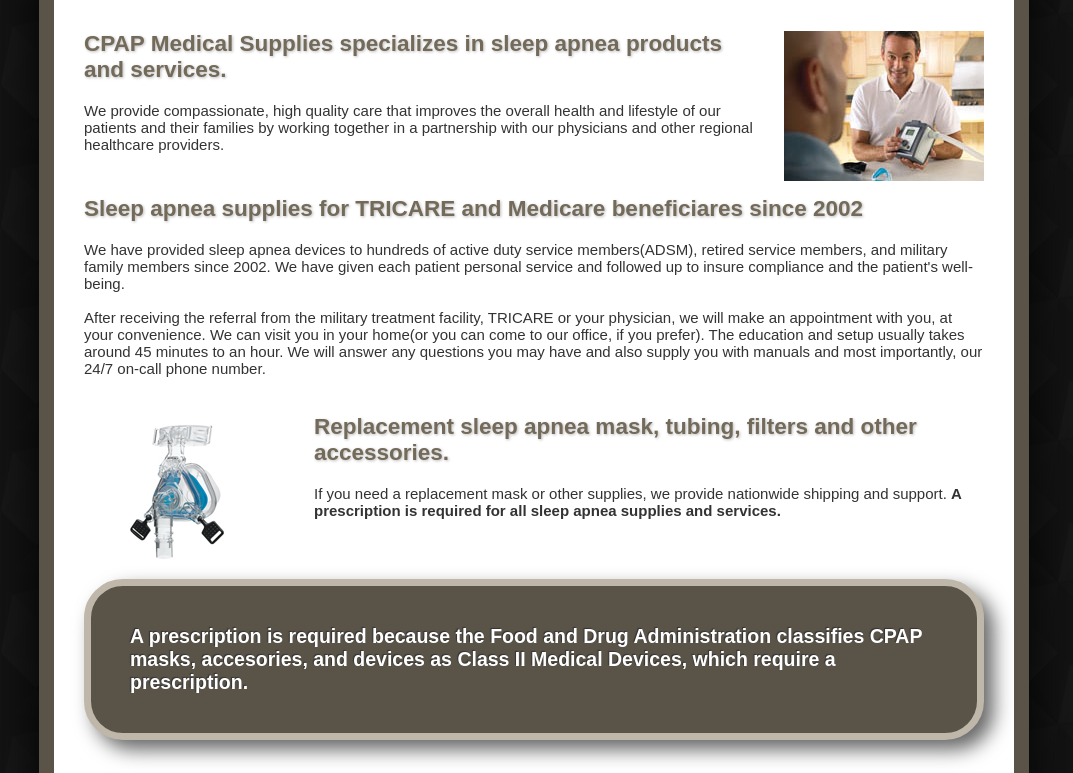
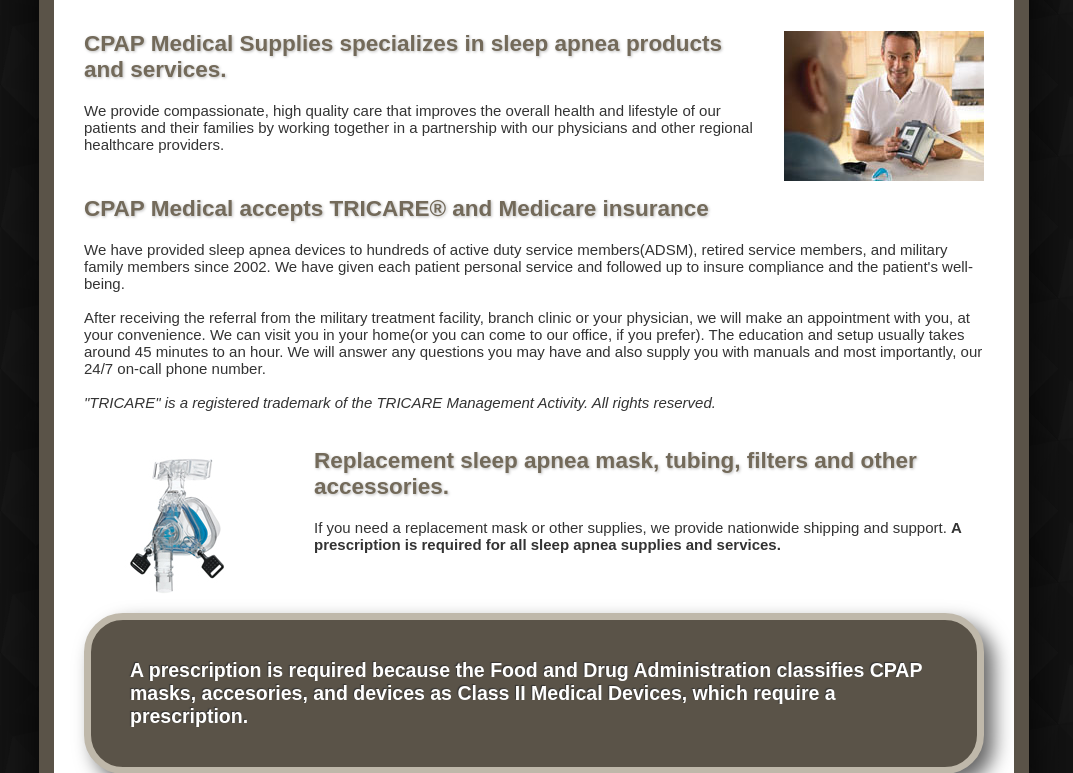
Before and after one commit to skimnaples/cpapmedicalsupplies.com, a PHP site: page / in a window 1280 px wide. Shown: the part 164-937 px from the top of the page, without its empty margins (106-1179 px from the left). Run offline with PHP 8.4, Linux system fonts and the light colour scheme; some libraries are stand-ins or nearby versions.

Commit message:
Changed tricare wording and added analytics

```diff
--- a/index.php
+++ b/index.php
@@ -5,6 +5,21 @@
 		<title>CPAP Medical Supplies and Services - Military CPAP Supplies - Jacksonville FL</title>
 		<meta http-equiv="content-type" content="text/html; charset=UTF-8" />
 		<meta name="description" content="CPAP supplies for active duty military, retired military, military families and Medicare beneficiaries." />
+
+		<script type="text/javascript">
+
+		  var _gaq = _gaq || [];
+		  _gaq.push(['_setAccount', 'UA-25746046-2']);
+		  _gaq.push(['_trackPageview']);
+
+		  (function() {
+			var ga = document.createElement('script'); ga.type = 'text/javascript'; ga.async = true;
+			ga.src = ('https:' == document.location.protocol ? 'https://ssl' : 'http://www') + '.google-analytics.com/ga.js';
+			var s = document.getElementsByTagName('script')[0]; s.parentNode.insertBefore(ga, s);
+		  })();
+
+		</script>
+
 		<style>
 			body {
 				font-family: arial;
@@ -106,9 +121,11 @@
 					We provide compassionate, high quality care that improves the overall health and lifestyle of our patients and their families by working together in a partnership with our physicians and other regional healthcare providers.
 				</div>
 				<div class="article">
-					<h2>Sleep apnea supplies for TRICARE and Medicare beneficiares since 2002</h2>
+					<h2>CPAP Medical accepts TRICARE&reg; and Medicare insurance</h2>
 					We have provided sleep apnea devices to hundreds of active duty service members(ADSM), retired service members, and military family members since 2002. We have given each patient personal service and followed up to insure compliance and the patient's well-being.<br /><br />
-					After receiving the referral from the military treatment facility, TRICARE or your physician, we will make an appointment with you, at your convenience. We can visit you in your home(or you can come to our office, if you prefer). The education and setup usually takes around 45 minutes to an hour. We will answer any questions you may have and also supply you with manuals and most importantly, our 24/7 on-call phone number.
+					After receiving the referral from the military treatment facility, branch clinic or your physician, we will make an appointment with you, at your convenience. We can visit you in your home(or you can come to our office, if you prefer). The education and setup usually takes around 45 minutes to an hour. We will answer any questions you may have and also supply you with manuals and most importantly, our 24/7 on-call phone number.
+					<br /><br />
+					<i>"TRICARE" is a registered trademark of the TRICARE Management Activity. All rights reserved.</i>
 				</div>
 				<div class="article">
 					<img src="images/comfort-gel-blue.jpg" alt="Philips Respironics Comfort Gel Blue CPAP Mask" width="200px" height="150px" class="left" />
@@ -129,6 +146,7 @@
 					<h2>Our location in Jacksonville, Florida</h2>
 					<iframe width="640" height="480" frameborder="0" scrolling="no" marginheight="0" marginwidth="0" src="http://maps.google.com/maps?f=q&amp;source=s_q&amp;hl=en&amp;geocode=&amp;q=CPAP+Medical+Supplies+and+Services,+Inc.,+Jacksonville,+FL&amp;aq=0&amp;sll=37.0625,-95.677068&amp;sspn=60.894251,49.482422&amp;vpsrc=6&amp;ie=UTF8&amp;hq=CPAP+Medical+Supplies+and+Services,+Inc.,&amp;hnear=Jacksonville,+Duval,+Florida&amp;t=h&amp;ll=30.307096,-81.603699&amp;spn=0.284546,0.439453&amp;z=11&amp;iwloc=A&amp;output=embed"></iframe>
 				</div>
+
 				<div id="footer">
 					<ul>
 						<li><span class="bold">Phone:</span> 904.281.2727</li>
```
